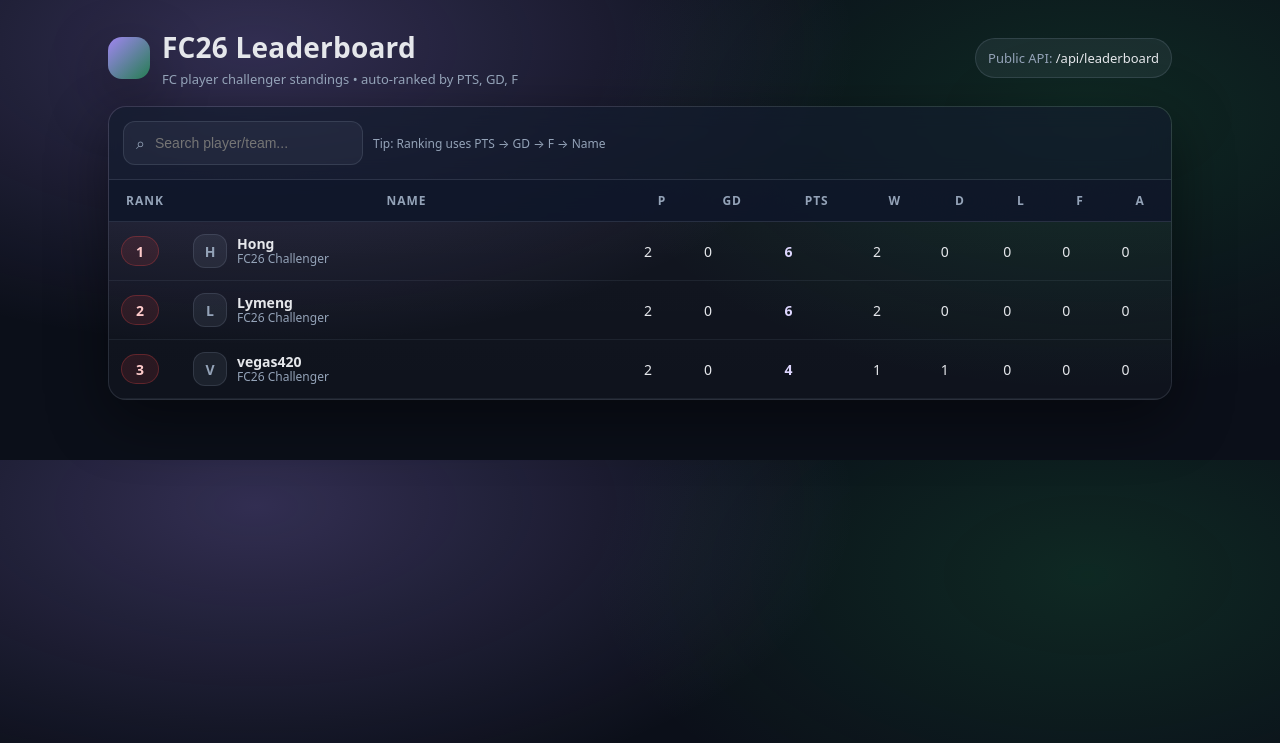
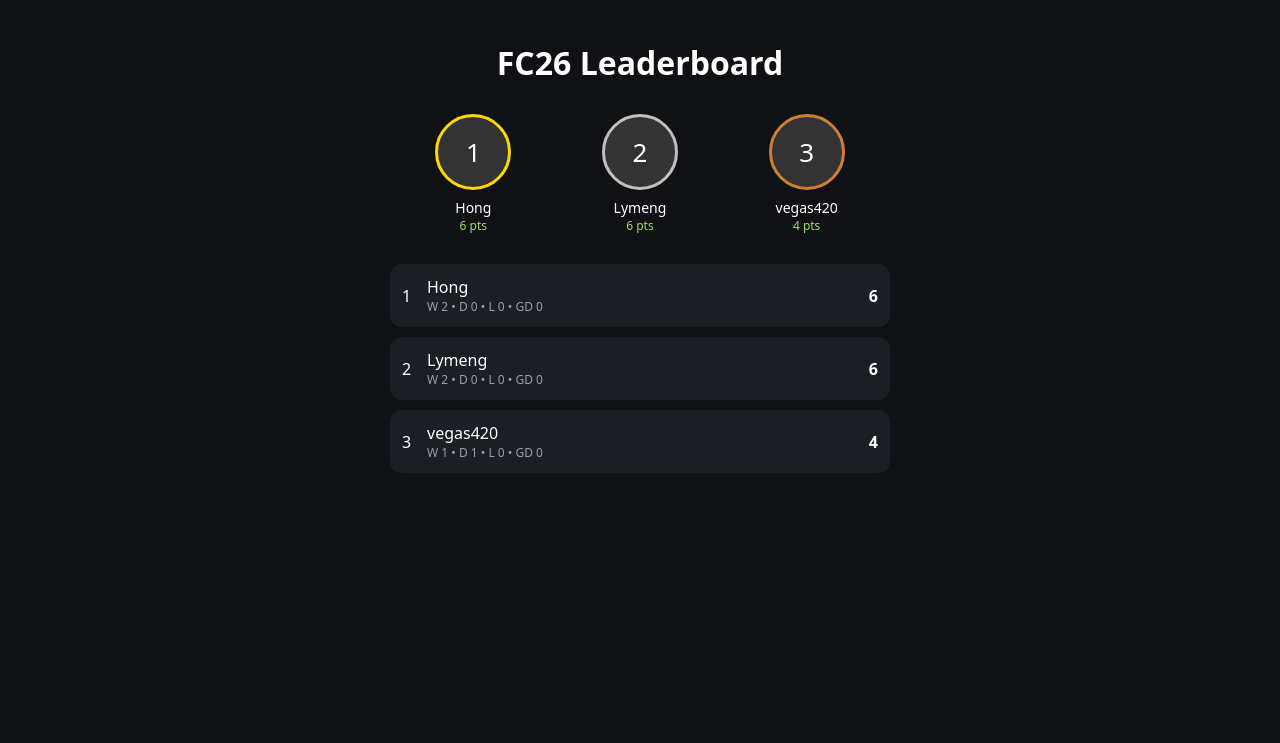
Before and after one commit to kiteAether/fc26-leaderboard, a FastAPI app: page / in a window 1280 px wide. Shown: the top 743 px of the page. Run offline with FastAPI, Linux system fonts and the light colour scheme.

Commit message:
ui: 2_redesign leaderboard page

```diff
--- a/app/templates/leaderboard.html
+++ b/app/templates/leaderboard.html
@@ -1,248 +1,171 @@
 <!doctype html>
 <html>
 <head>
-  <meta charset="utf-8" />
-  <meta name="viewport" content="width=device-width, initial-scale=1" />
+<meta charset="utf-8">
 <title>FC26 Leaderboard</title>
+
 <style>
-    :root{
-      --bg:#0b0f19;
-      --panel:#0f172a;
-      --panel2:#111c35;
-      --text:#e5e7eb;
-      --muted:#94a3b8;
-      --line:rgba(148,163,184,.18);
-      --accent:#a78bfa;     /* purple */
-      --accent2:#22c55e;    /* green */
-      --danger:#ef4444;     /* red */
-      --gold:#fbbf24;
-      --shadow: 0 20px 60px rgba(0,0,0,.45);
-      --radius:18px;
+
+body{
+    margin:0;
+    font-family:system-ui;
+    background:#0f1115;
+    color:white;
 }
 
-    *{box-sizing:border-box}
-    body{
-      margin:0;
-      font-family: ui-sans-serif, system-ui, -apple-system, Segoe UI, Roboto, Arial, sans-serif;
-      background: radial-gradient(1200px 600px at 20% 10%, rgba(167,139,250,.25), transparent 50%),
-                  radial-gradient(900px 500px at 85% 25%, rgba(34,197,94,.14), transparent 55%),
-                  var(--bg);
-      color:var(--text);
+.container{
+    max-width:500px;
+    margin:auto;
+    padding:20px;
 }
 
-    .wrap{max-width:1100px; margin:0 auto; padding:28px 18px 60px;}
-    .header{
-      display:flex; align-items:center; justify-content:space-between; gap:14px;
-      margin-bottom:18px;
-    }
-    .brand{
-      display:flex; align-items:center; gap:12px;
-    }
-    .badge{
-      width:42px; height:42px; border-radius:14px;
-      background: linear-gradient(135deg, rgba(167,139,250,.95), rgba(34,197,94,.55));
-      box-shadow: var(--shadow);
-    }
-    h1{font-size:28px; margin:0; letter-spacing:.2px}
-    .sub{color:var(--muted); font-size:13px; margin-top:4px}
-
-    .actions{
-      display:flex; gap:10px; align-items:center;
-    }
-    .pill{
-      padding:10px 12px; border-radius:999px;
-      background:rgba(148,163,184,.10);
-      border:1px solid var(--line);
-      color:var(--muted);
-      font-size:13px;
+h1{
+    text-align:center;
+    margin-bottom:30px;
 }
 
-    .card{
-      background: linear-gradient(180deg, rgba(255,255,255,.04), rgba(255,255,255,.02));
-      border:1px solid var(--line);
-      border-radius: var(--radius);
-      box-shadow: var(--shadow);
-      overflow:hidden;
+.podium{
+    display:flex;
+    justify-content:space-around;
+    margin-bottom:30px;
 }
 
-    .toolbar{
-      display:flex; gap:10px; align-items:center; justify-content:space-between;
-      padding:14px 14px;
-      border-bottom:1px solid var(--line);
-      background:rgba(15,23,42,.65);
-      backdrop-filter: blur(10px);
-    }
-    .lefttools{display:flex; gap:10px; flex-wrap:wrap; align-items:center}
-    .search{
-      display:flex; align-items:center; gap:8px;
-      padding:10px 12px; border-radius:12px;
-      background:rgba(148,163,184,.08);
-      border:1px solid var(--line);
-      min-width:240px;
-    }
-    .search input{
-      width:100%; border:none; outline:none;
-      background:transparent; color:var(--text);
-      font-size:14px;
-    }
-    .hint{color:var(--muted); font-size:12px}
-
-    .tablewrap{overflow:auto}
-    table{width:100%; border-collapse:separate; border-spacing:0}
-    thead th{
-      position:sticky; top:0;
-      background:rgba(15,23,42,.9);
-      backdrop-filter: blur(10px);
-      border-bottom:1px solid var(--line);
-      color:var(--muted);
-      font-weight:600;
-      font-size:12px;
-      text-transform:uppercase;
-      letter-spacing:.08em;
-      padding:12px 12px;
-      white-space:nowrap;
-    }
-    tbody td{
-      padding:12px 12px;
-      border-bottom:1px solid rgba(148,163,184,.10);
-      font-size:14px;
-      white-space:nowrap;
-    }
-    tbody tr:hover{background:rgba(167,139,250,.07)}
-    .rank{
-      font-weight:800;
-      width:72px;
-    }
-    .rankchip{
-      display:inline-flex; align-items:center; justify-content:center;
-      min-width:38px; height:30px; padding:0 10px;
-      border-radius:999px;
-      background:rgba(148,163,184,.10);
-      border:1px solid var(--line);
-    }
-    .rank1 .rankchip{background:rgba(251,191,36,.15); border-color:rgba(251,191,36,.35); color:#fde68a;}
-    .top4 .rankchip{background:rgba(34,197,94,.12); border-color:rgba(34,197,94,.28); color:#bbf7d0;}
-    .bottom3 .rankchip{background:rgba(239,68,68,.12); border-color:rgba(239,68,68,.28); color:#fecaca;}
-
-    .namecell{
-      display:flex; align-items:center; gap:10px;
-      min-width:220px;
-    }
-    .avatar{
-      width:34px; height:34px; border-radius:12px;
-      background:rgba(148,163,184,.10);
-      border:1px solid var(--line);
-      display:inline-flex; align-items:center; justify-content:center;
-      color:var(--muted);
-      font-weight:700;
-      text-transform:uppercase;
-    }
-    .nmeta{display:flex; flex-direction:column; line-height:1.15}
-    .nmeta .n{font-weight:700}
-    .nmeta .m{font-size:12px; color:var(--muted)}
-    .num{font-variant-numeric: tabular-nums;}
-    .pts{
-      font-weight:900;
-      color:#ddd6fe;
+.player{
+    text-align:center;
 }
 
-    /* Small screen */
-    @media (max-width:720px){
-      .search{min-width:0; flex:1}
-      .toolbar{flex-direction:column; align-items:stretch}
-      .hint{display:none}
-      .namecell{min-width:180px}
+.avatar{
+    width:70px;
+    height:70px;
+    border-radius:50%;
+    background:#333;
+    display:flex;
+    align-items:center;
+    justify-content:center;
+    font-size:26px;
 }
+
+.first{
+    border:3px solid gold;
+}
+
+.second{
+    border:3px solid silver;
+}
+
+.third{
+    border:3px solid #cd7f32;
+}
+
+.player-name{
+    font-size:14px;
+    margin-top:8px;
+}
+
+.points{
+    font-size:12px;
+    color:#9be15d;
+}
+
+.list{
+    margin-top:20px;
+}
+
+.row{
+    display:flex;
+    align-items:center;
+    justify-content:space-between;
+    background:#1b1e24;
+    padding:12px;
+    border-radius:12px;
+    margin-bottom:10px;
+}
+
+.rank{
+    width:25px;
+}
+
+.team{
+    flex:1;
+}
+
+.stats{
+    font-size:12px;
+    color:#9aa0a6;
+}
+
+.pts{
+    font-weight:bold;
+}
+
 </style>
+
 </head>
+
 <body>
-  <div class="wrap">
-    <div class="header">
-      <div class="brand">
-        <div class="badge"></div>
-        <div>
+
+<div class="container">
+
 <h1>FC26 Leaderboard</h1>
-          <div class="sub">FC player challenger standings • auto-ranked by PTS, GD, F</div>
-        </div>
-      </div>
-      <div class="actions">
-        <div class="pill">Public API: <span style="color:var(--text)">/api/leaderboard</span></div>
-      </div>
+
+<div class="podium">
+
+{% for r in table[:3] %}
+
+<div class="player">
+
+<div class="avatar
+{% if r.rank == 1 %}first
+{% elif r.rank == 2 %}second
+{% elif r.rank == 3 %}third
+{% endif %}">
+{{ r.rank }}
 </div>
 
-    <div class="card">
-      <div class="toolbar">
-        <div class="lefttools">
-          <div class="search">
-            <span style="color:var(--muted)">⌕</span>
-            <input id="q" placeholder="Search player/team..." />
-          </div>
-          <div class="hint">Tip: Ranking uses PTS → GD → F → Name</div>
-        </div>
+<div class="player-name">
+{{ r.name }}
 </div>
 
-      <div class="tablewrap">
-        <table id="tbl">
-          <thead>
-            <tr>
-              <th>Rank</th>
-              <th>Name</th>
-              <th>P</th>
-              <th>GD</th>
-              <th>PTS</th>
-              <th>W</th>
-              <th>D</th>
-              <th>L</th>
-              <th>F</th>
-              <th>A</th>
-            </tr>
-          </thead>
-          <tbody>
-            {% for r in table %}
-            <tr class="
-              {% if r.rank == 1 %}rank1{% endif %}
-              {% if r.rank <= 4 %} top4{% endif %}
-              {% if r.rank > (table|length - 3) %} bottom3{% endif %}
-            ">
-              <td class="rank">
-                <span class="rankchip num">{{ r.rank }}</span>
-              </td>
-              <td>
-                <div class="namecell">
-                  <div class="avatar">{{ (r.name[:1] if r.name else '?') }}</div>
-                  <div class="nmeta">
-                    <div class="n">{{ r.name }}</div>
-                    <div class="m">FC26 Challenger</div>
-                  </div>
-                </div>
-              </td>
-              <td class="num">{{ r.p }}</td>
-              <td class="num">{{ r.gd }}</td>
-              <td class="num pts">{{ r.pts }}</td>
-              <td class="num">{{ r.w }}</td>
-              <td class="num">{{ r.d }}</td>
-              <td class="num">{{ r.l }}</td>
-              <td class="num">{{ r.f }}</td>
-              <td class="num">{{ r.a }}</td>
-            </tr>
-            {% endfor %}
-          </tbody>
-        </table>
-      </div>
-    </div>
+<div class="points">
+{{ r.pts }} pts
 </div>
 
-  <script>
-    // simple client-side filter (no backend changes)
-    const q = document.getElementById('q');
-    const rows = Array.from(document.querySelectorAll('#tbl tbody tr'));
-    q.addEventListener('input', () => {
-      const s = q.value.trim().toLowerCase();
-      rows.forEach(tr => {
-        const name = tr.querySelector('.n')?.textContent?.toLowerCase() || '';
-        tr.style.display = name.includes(s) ? '' : 'none';
-      });
-    });
-  </script>
+</div>
+
+{% endfor %}
+
+</div>
+
+<div class="list">
+
+{% for r in table %}
+
+<div class="row">
+
+<div class="rank">
+{{ r.rank }}
+</div>
+
+<div class="team">
+{{ r.name }}
+
+<div class="stats">
+W {{ r.w }} • D {{ r.d }} • L {{ r.l }} • GD {{ r.gd }}
+</div>
+
+</div>
+
+<div class="pts">
+{{ r.pts }}
+</div>
+
+</div>
+
+{% endfor %}
+
+</div>
+
+</div>
+
 </body>
 </html>
```
Lines whose indentation alone changed are shown as unchanged.
